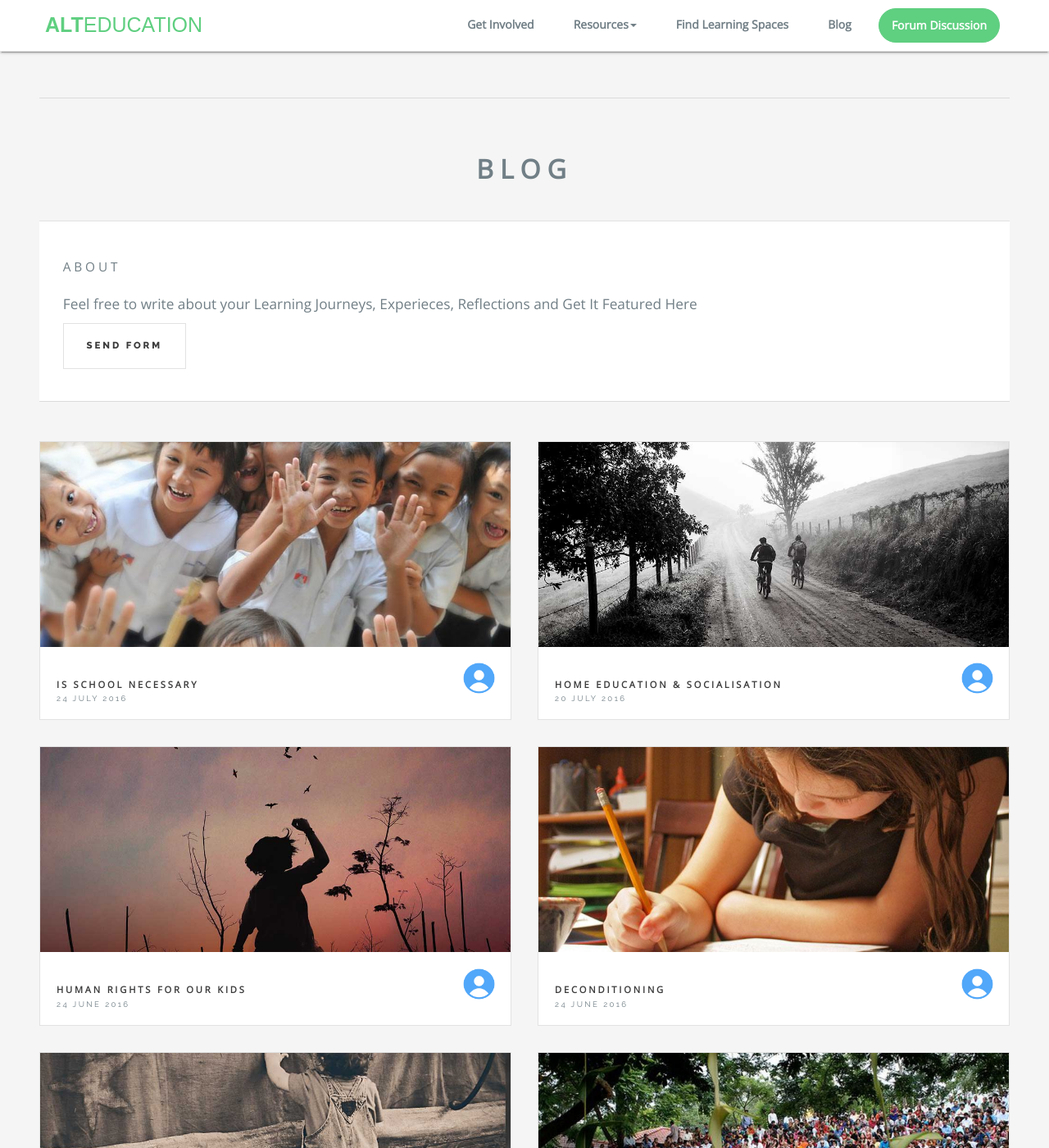
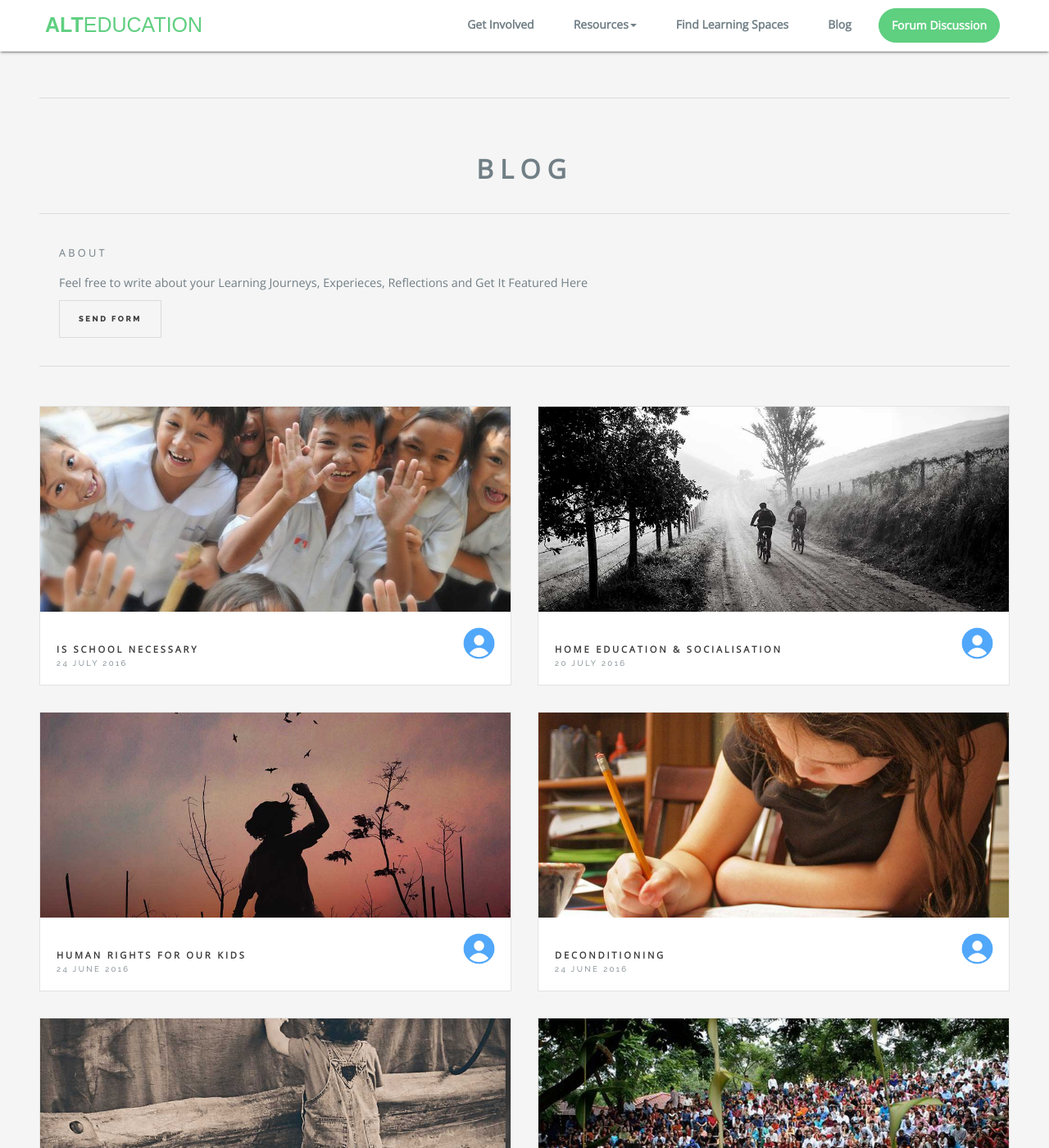
Before and after one commit to alteducation/web, a Jekyll site: the page built from blog/index.html, in a window 1280 px wide and 1400 px high, scrolled down 4313 px. Shown: the whole window at 82% size. Built offline with Jekyll 4.4.1, drawn with Linux system fonts in a browser that asks for light colours; some web fonts are replaced; the list of posts is cut into pages by our own code; comment, search, counter and statistics services are not loaded.

Commit message:
Removed About Blurb Background

```diff
--- a/css/blog.css
+++ b/css/blog.css
@@ -3263,9 +3263,7 @@
 
 			margin-top: 3em;
 			padding: 2.5em  1.5em 1.5em 1.5em !important;
-			border: none;
-			font-size: 1.2em;
-			background: white;
+
 
 		}
 
```
